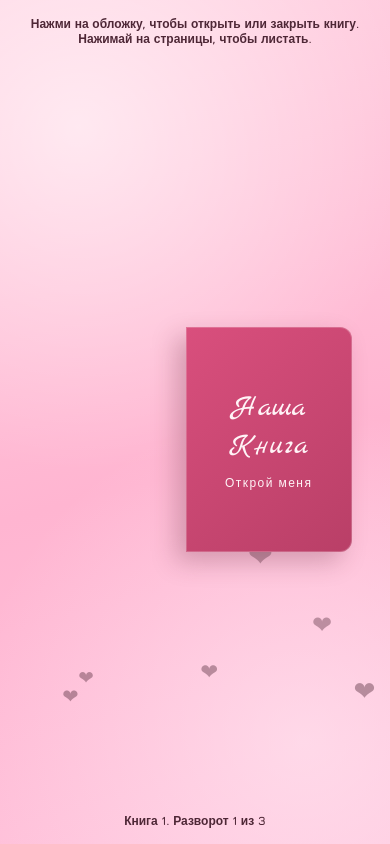
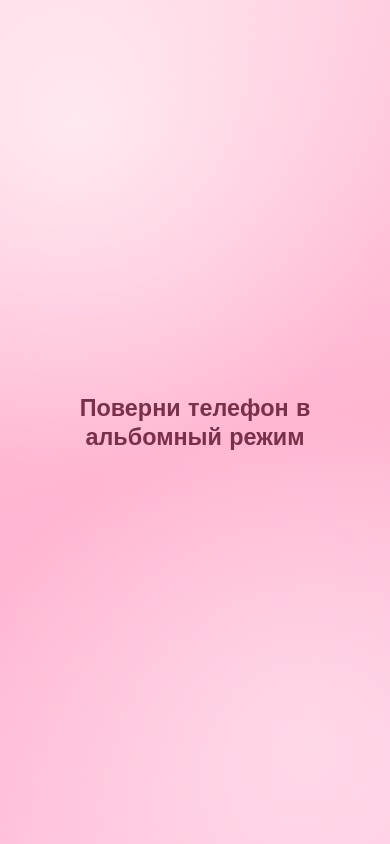
Before and after one commit to cafylb/love, a website: page public/album/index.html in a window 390 px wide. Drawn offline with nearby package versions, Linux system fonts and the light colour scheme; files whose address does not match are found by name.

Commit message:
Make album book larger and lock mobile portrait orientation

```diff
--- a/public/album/index.html
+++ b/public/album/index.html
@@ -14,15 +14,15 @@
   </head>
   <body>
     <div class="hearts" aria-hidden="true"></div>
+    <section class="rotate-lock" aria-live="polite">
+      Поверни телефон в альбомный режим
+    </section>
 
     <main class="album-scene">
-      <p class="hint">Нажми на обложку, чтобы открыть или закрыть книгу. Нажимай на страницы, чтобы листать.</p>
-
       <section class="book-shell" id="book-shell">
         <div class="book" id="book">
           <button class="front-cover" id="cover-btn" type="button" aria-label="Обложка книги">
             <span class="cover-title">Наша Книга</span>
-            <span class="cover-subtitle">Открой меня</span>
           </button>
 
           <div class="spine" aria-hidden="true"></div>
@@ -40,8 +40,6 @@
           </button>
         </div>
       </section>
-
-      <p class="status" id="status-text">Загрузка книги...</p>
     </main>
 
     <script src="./script.js"></script>
--- a/public/album/styles.css
+++ b/public/album/styles.css
@@ -30,16 +30,12 @@ body {
   min-height: 100vh;
   width: 100%;
   display: grid;
-  grid-template-rows: auto 1fr auto;
   place-items: center;
   padding: clamp(16px, 4vw, 28px);
 }
 
-.hint {
-  margin: 0;
-  text-align: center;
-  font-size: clamp(12px, 1.6vw, 16px);
-  font-weight: 700;
+.rotate-lock {
+  display: none;
 }
 
 .book-shell {
@@ -51,7 +47,7 @@ body {
 }
 
 .book {
-  --page-w: clamp(120px, 28vw, 210px);
+  --page-w: clamp(170px, 38vw, 300px);
   --page-h: calc(var(--page-w) * 1.5);
   position: relative;
   width: calc(var(--page-w) * 2 + 18px);
@@ -101,12 +97,7 @@ body {
 
 .cover-title {
   font-family: "Marck Script", cursive;
-  font-size: clamp(30px, 4vw, 42px);
-}
-
-.cover-subtitle {
-  font-size: clamp(12px, 1.8vw, 16px);
-  letter-spacing: 0.12em;
+  font-size: clamp(34px, 4.2vw, 48px);
 }
 
 .pages {
@@ -178,13 +169,6 @@ body {
   transform: perspective(1200px) rotateY(-8deg);
 }
 
-.status {
-  margin: 0;
-  text-align: center;
-  font-size: clamp(12px, 1.8vw, 16px);
-  font-weight: 700;
-}
-
 .hearts {
   position: fixed;
   inset: 0;
@@ -216,6 +200,27 @@ body {
 
 @media (max-width: 620px) {
   .book {
-    --page-w: clamp(112px, 35vw, 175px);
+    --page-w: clamp(165px, 54vw, 250px);
   }
 }
+
+@media (max-width: 900px) and (orientation: portrait) {
+  .album-scene {
+    display: none;
+  }
+
+  .hearts {
+    display: none;
+  }
+
+  .rotate-lock {
+    min-height: 100vh;
+    display: grid;
+    place-items: center;
+    padding: 24px;
+    text-align: center;
+    font-size: clamp(20px, 6vw, 30px);
+    font-weight: 700;
+    color: #7a2f4a;
+  }
+}
```
